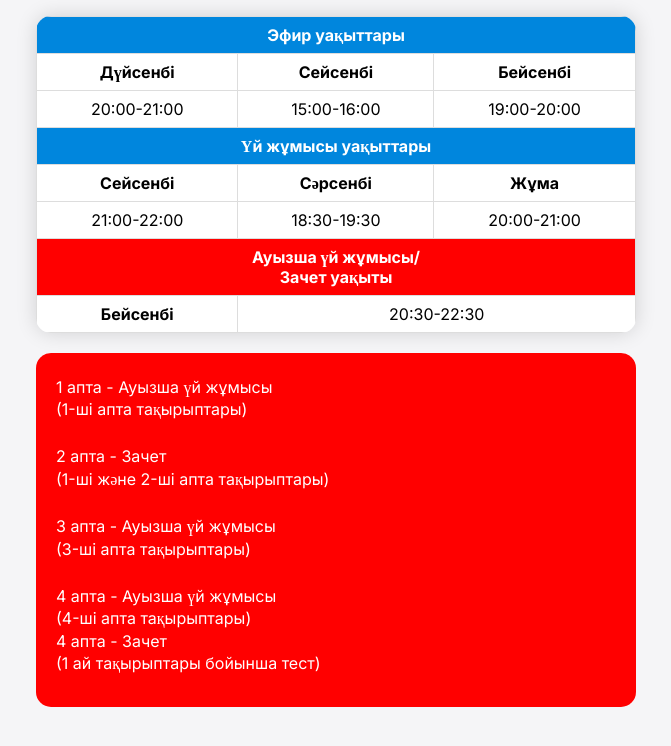
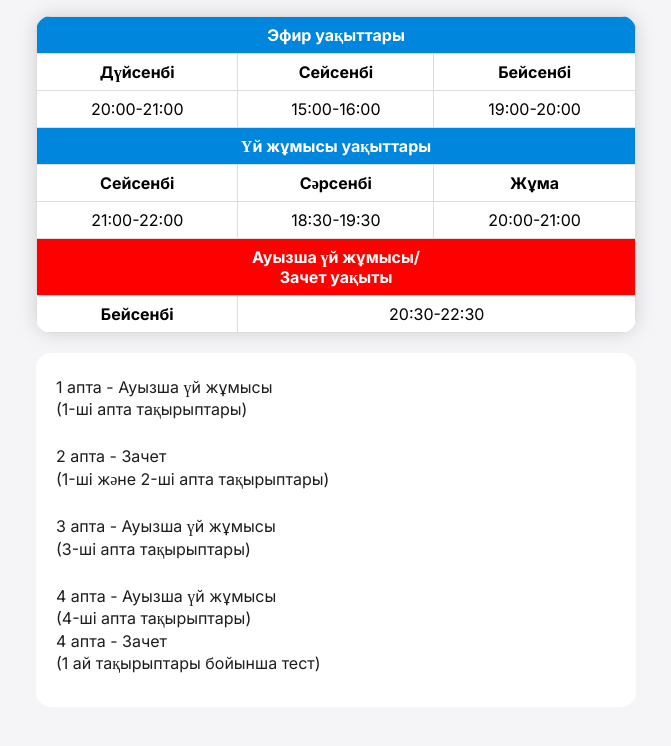
Before and after one commit to zhinaq/informatics, a plain HTML site: page index.html in a window 1280 px wide. Shown: the part 154-900 px from the top of the page, without its empty margins (304-975 px from the left). Drawn offline with Linux system fonts and the light colour scheme.

Commit message:
Update style.css

```diff
--- a/css/style.css
+++ b/css/style.css
@@ -57,14 +57,14 @@ img {
     max-width: 1000px;
     margin: 0;
     padding: 7px 20px;
-    background: red;
+    background: #fff;
     border-radius: 15px;
 }
 p {
     font-size: 16px;
     line-height: 1.4;
     margin-bottom: 25px;
-    color: #fff;
+    color: #1d1d1d;
 }
 a {
     text-decoration: none;
```
